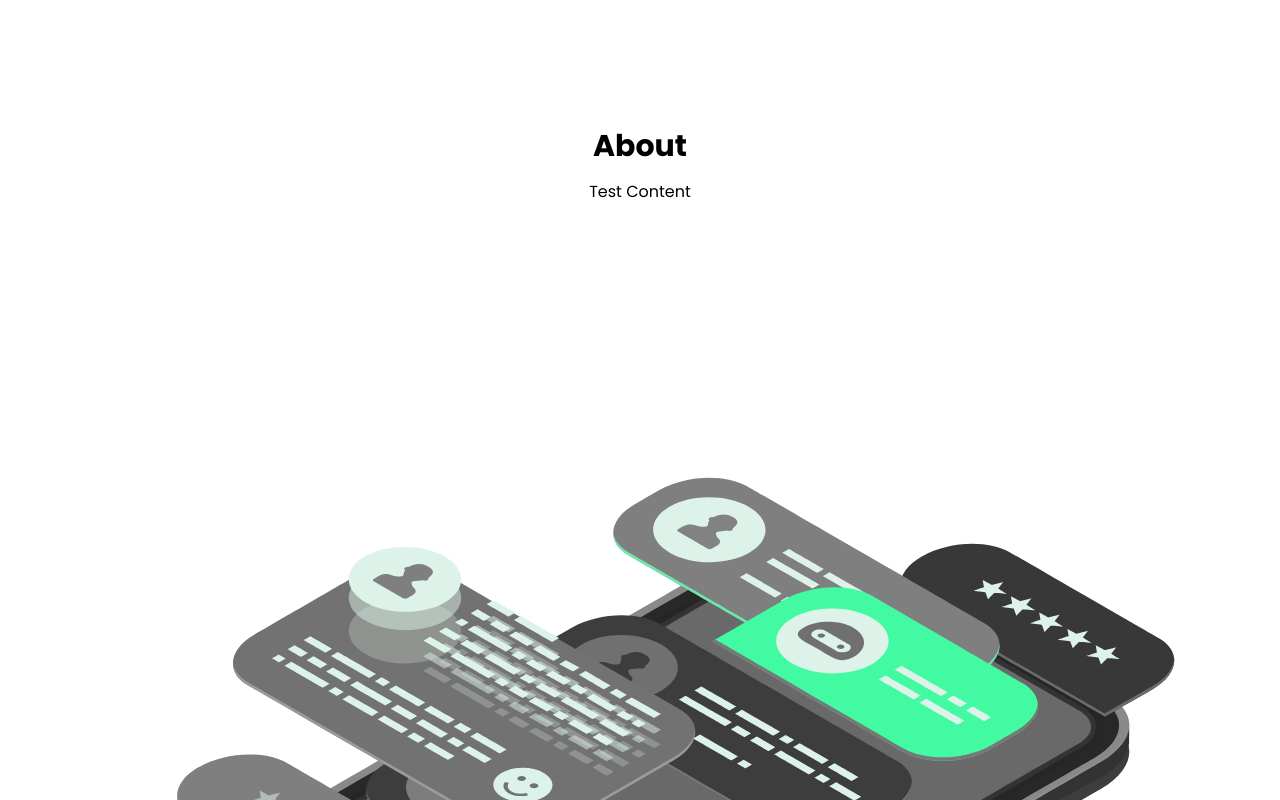
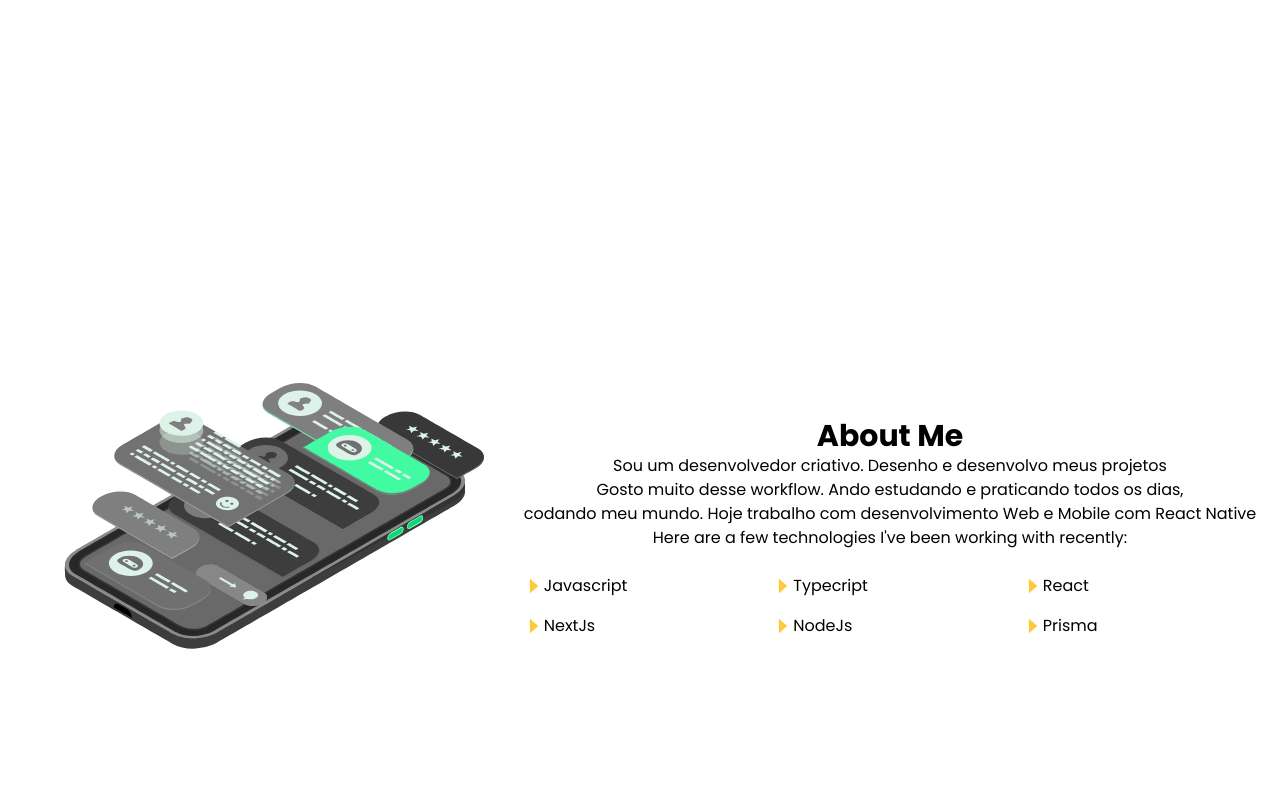
Before and after one commit to rafabcanedo/PortfolioCanedo, a React (Vite) app: page / in a window 1280 px wide. Shown: the part 720-1520 px from the top of the page. Built offline with nearby package versions, Linux system fonts and the light colour scheme; a web font is replaced by a local one.

Commit message:
about page

```diff
--- a/src/Pages/About/index.jsx
+++ b/src/Pages/About/index.jsx
@@ -1,16 +1,16 @@
 import { useRef } from 'react'
+import Title from '../../components/Design/Title'
 import Lottie from 'lottie-react'
 import animationData from '../../assets/phoneanimation.json'
-import Title from '../../components/Design/Title'
+import { AiFillCaretRight } from "react-icons/ai";
 
 export default function About() {
   const phoneRef = useRef()
   return (
     <div className="min-h-screen flex items-center justify-center">
       <div className="text-center space-y-4">
-        <Title title="About" />
-        <div>
-          <h3>Test Content</h3>
+        {/*<Title title="About Me" />*/}
+        <div className='flex flex-row items-center'>
           <Lottie
             onComplete={() => {
               phoneRef.current.setDirection(-1)
@@ -20,9 +20,61 @@ export default function About() {
             lottieRef={phoneRef}
             loop={false}
             animationData={animationData}
+            style={{ height: 500, width: 500}}
           />
+        <div className='dark:text-subtitle items-center'>
+        <Title title="About Me" />
+         <span className='font-sans text-base'>
+          Sou um desenvolvedor criativo. Desenho e desenvolvo meus projetos<br />
+          Gosto muito desse workflow. Ando estudando e praticando todos os dias,<br />
+          codando meu mundo.
+          Hoje trabalho com desenvolvimento Web e Mobile com React Native
+         </span>
+
+         <div>
+          <span className='font-sans'>Here are a few technologies I've been working with recently:</span>
+         </div>
+
+         <div className='grid grid-cols-3 gap-4 mt-6'>
+          <div className='flex flex-row items-center'>
+          <AiFillCaretRight size={20} color="#ffc93c" />
+          <p className='cursor-pointer hover:text-primary'>Javascript</p>
+          </div>
+
+          <div className='flex flex-row items-center'>
+          <AiFillCaretRight size={20} color="#ffc93c" />
+          <p className='cursor-pointer hover:text-primary'>Typecript</p>
+          </div>
+
+          <div className='flex flex-row items-center'>
+          <AiFillCaretRight size={20} color="#ffc93c" />
+          <p className='cursor-pointer hover:text-primary'>React</p>
+          </div>
+
+          <div className='flex flex-row items-center'>
+          <AiFillCaretRight size={20} color="#ffc93c" />
+          <p className='cursor-pointer hover:text-primary'>NextJs</p>
+          </div>
+
+          <div className='flex flex-row items-center'>
+          <AiFillCaretRight size={20} color="#ffc93c" />
+          <p className='cursor-pointer hover:text-primary'>NodeJs</p>
+          </div>
+
+          <div className='flex flex-row items-center'>
+          <AiFillCaretRight size={20} color="#ffc93c" />
+          <p className='cursor-pointer hover:text-primary'>Prisma</p>
+          </div>
+
+         </div>
+        </div>
         </div>
       </div>
     </div>
   )
 }
+
+/*
+ I'm creative developer. Draw, Coding my projects
+          I love that's workflow
+*/
```
